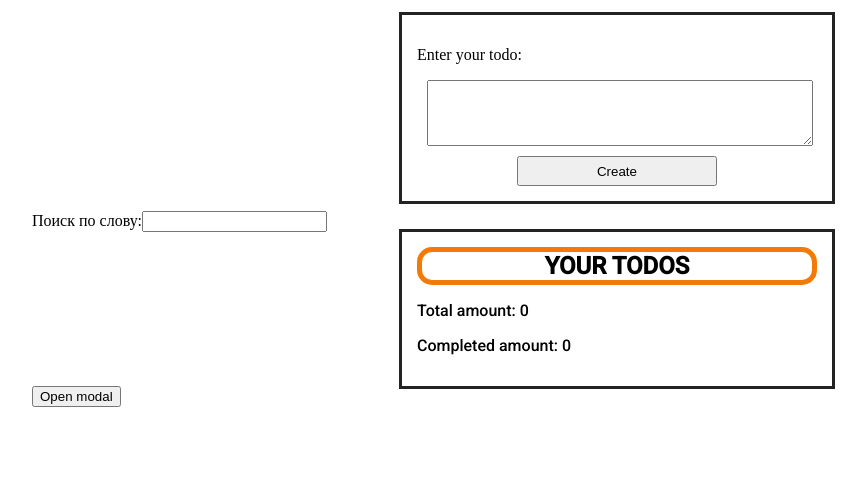
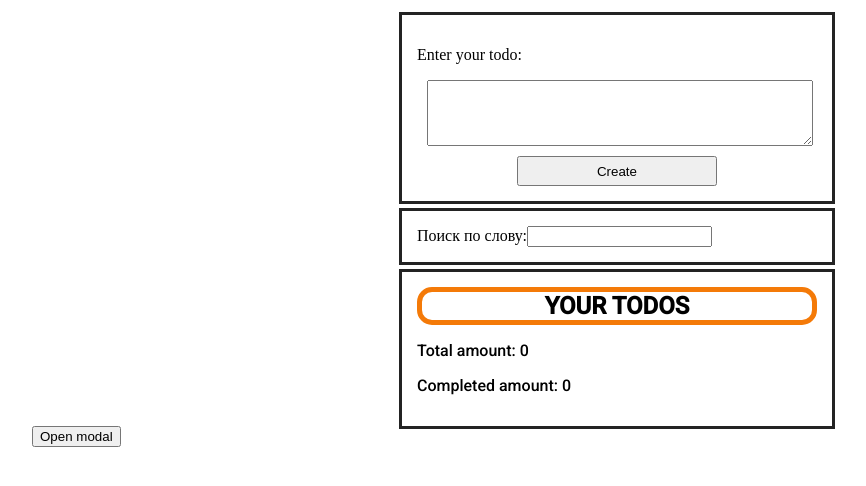
Before and after one commit to Dima-Os/react-study, a React (Create React App) app: page / in a window 1280 px wide. Shown: the top 486 px of the page, without its empty margins (23-889 px from the left). Built offline with nearby package versions, Linux system fonts and the light colour scheme; the HTML template or start-up script is replaced by a standard one.

Commit message:
were added=-

```diff
--- a/src/components/Filter/Filter.jsx
+++ b/src/components/Filter/Filter.jsx
@@ -1,4 +1,4 @@
-import s from './Filter';
+import s from './Filter.module.css';
 const Filter = ({ value, onChangeHandler }) => {
   return (
     <label className={s.filter}>
--- a/src/components/Filter/Filter.module.css
+++ b/src/components/Filter/Filter.module.css
@@ -0,0 +1,8 @@
+.filter {
+  max-width: 400px;
+  margin: 0 auto;
+  display: block;
+  outline: 3px solid #232323;
+  margin-bottom: 10px;
+  padding: 15px;
+}
--- /dev/null
+++ b/src/components/Todo/Todo.jsx
@@ -0,0 +1,24 @@
+import React from 'react';
+import s from './Todo.module.css';
+
+const Todo = ({ text, onClick, id, completed, onInputChange }) => {
+  return (
+    <>
+      <p className={s.text}>{text}</p>
+      <button type="button" onClick={() => onClick(id)}>
+        Delete
+      </button>
+      <label>
+        <input
+          type="checkbox"
+          checked={completed}
+          onChange={() => {
+            onInputChange(id);
+          }}
+        />
+        Выполнено
+      </label>
+    </>
+  );
+};
+export default Todo;
--- /dev/null
+++ b/src/components/Todo/index.js
@@ -0,0 +1 @@
+export { default } from './Todo';
--- a/src/components/Todos/Todos.jsx
+++ b/src/components/Todos/Todos.jsx
@@ -1,4 +1,5 @@
 import s from './Todos.module.css';
+import Todo from '../Todo';
 const Todos = ({
   todos,
   onClick,
@@ -14,20 +15,13 @@ const Todos = ({
       <ul className={s.list}>
         {todos.map(({ id, text, completed }) => (
           <li key={id} className={s.item}>
-            <p className={s.text}>{text}</p>
-            <button type="button" onClick={() => onClick(id)}>
-              Delete
-            </button>
-            <label>
-              <input
-                type="checkbox"
-                checked={completed}
-                onChange={() => {
-                  onInputChange(id);
-                }}
-              />
-              Выполнено
-            </label>
+            <Todo
+              text={text}
+              onClick={onClick}
+              id={id}
+              completed={completed}
+              onInputChange={onInputChange}
+            />
           </li>
         ))}
       </ul>
```
Also changed, not shown: src/components/Todo/Todo.module.css (added).
